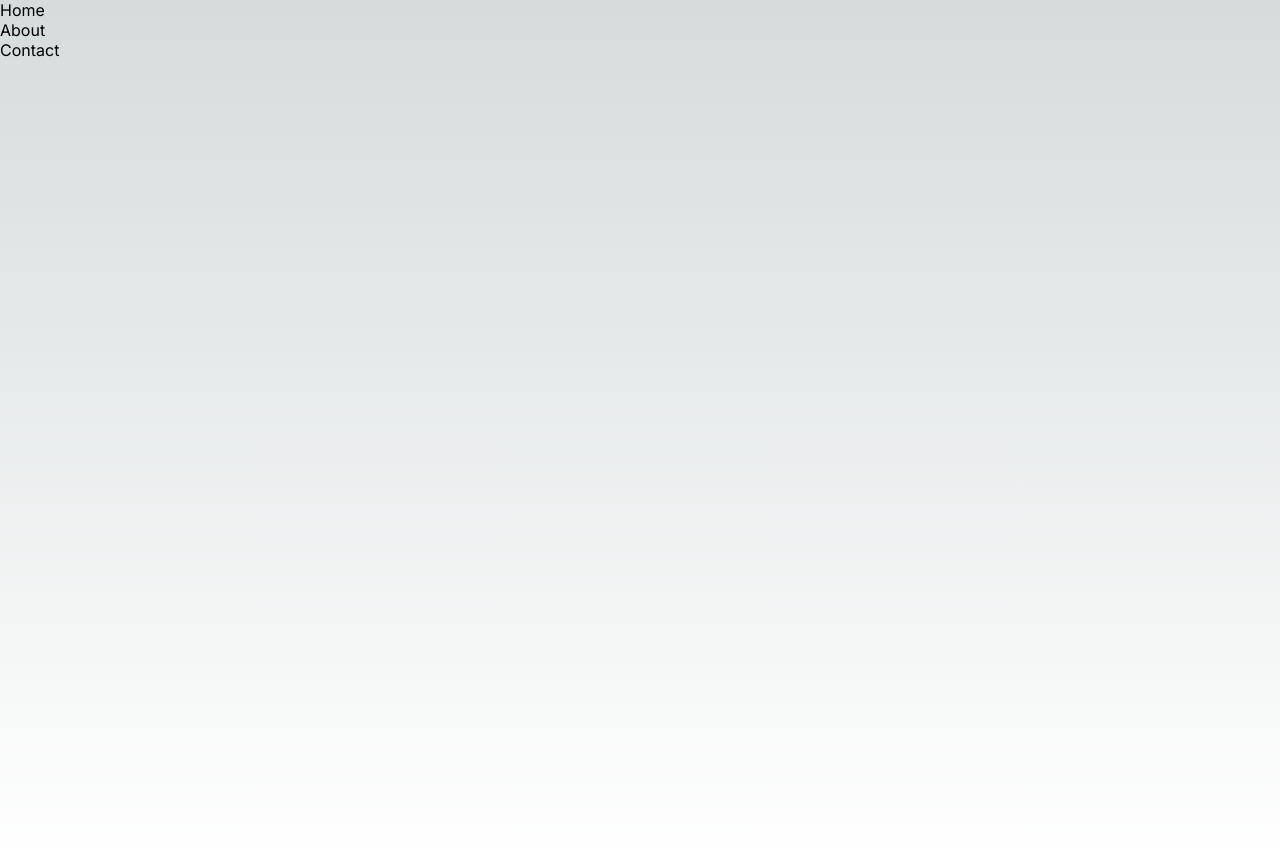
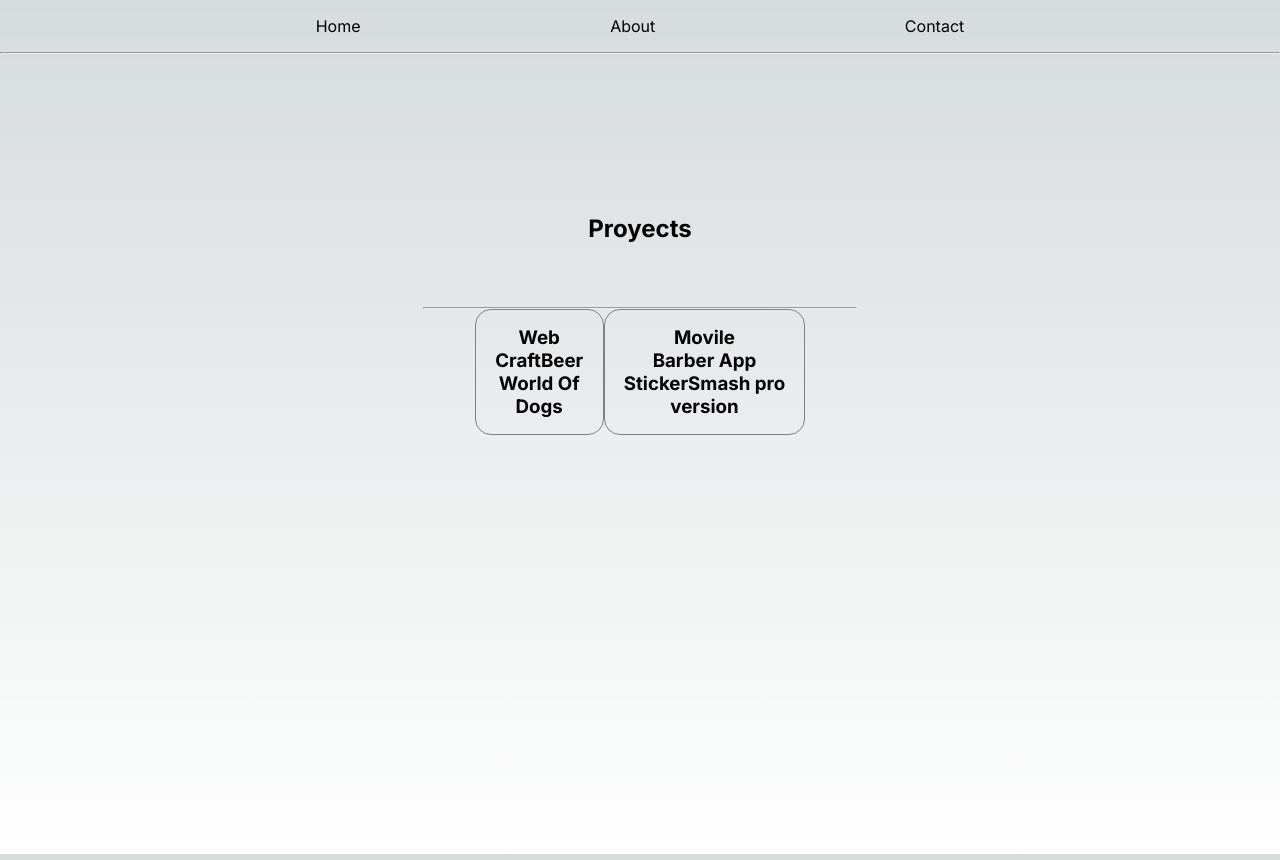
Before and after one commit to AlexisWeber98/Portfolio, a Next.js app: page / in a window 1280 px wide. Built offline with nearby package versions, Linux system fonts and the light colour scheme.

Commit message:
css refactor

```diff
--- a/app/globals.css
+++ b/app/globals.css
@@ -100,6 +100,10 @@ a {
   text-decoration: none;
 }
 
+.navContain{
+margin: 1em;
+}
+
 @media (prefers-color-scheme: dark) {
   html {
     color-scheme: dark;
--- a/app/layout.tsx
+++ b/app/layout.tsx
@@ -18,9 +18,10 @@ export default function RootLayout({
   return (
     <html lang="en">
       <body className={inter.className}>
-        <div>
+        <div className='navContain'>
           <NavBar/>
         </div>
+        <hr />
         {children}
         </body>
     </html>
--- a/app/page.tsx
+++ b/app/page.tsx
@@ -1,10 +1,13 @@
 import Image from 'next/image'
 import styles from './page.module.css'
+import Proyects from '@/components/Proyects/Proyects'
 
 export default function Home() {
   return (
     <main className={styles.main}>
-
+     <div>
+      <Proyects/>
+     </div>
     </main>
   )
 }
--- /dev/null
+++ b/components/NavBar/NavBar.module.css
@@ -0,0 +1,10 @@
+.nav{
+    display: flex;
+    align-content: space-between;
+    align-items: center;
+    justify-content: center;
+}
+
+.nav div {
+    margin-inline: 10%;
+}
--- a/components/NavBar/NavBar.tsx
+++ b/components/NavBar/NavBar.tsx
@@ -1,8 +1,9 @@
+import styles from './NavBar.module.css'
 import Link from "next/link";
 
 export default function NavBar () {
   return (
-    <nav className="nav">
+    <nav className={styles.nav}>
       <div>
         <Link href="/ "> Home </Link>
       </div>
--- a/components/Proyects/Proyects.module.css
+++ b/components/Proyects/Proyects.module.css
@@ -5,26 +5,25 @@
   padding: 1em;
 }
 
+.center {
+  display: flex;
+  justify-content: center;
+  align-items: center;
+  position: relative;
+  padding: 4rem 0;
+}
 
 .proyects {
   display: flex;
   justify-content: space-between;
-  margin-left: 20%;
-  margin-right: 20%;
  text-align: center;
+ margin-inline: 12%;
 
 }
 
-.web {
-  border: solid 1px blue;
-  padding: 1em;
-}
 
-.web  {
-    border: solid 2px grey;
-    border-radius: 1em
-}
-.movile {
+
+.cards{
   border: solid 1px grey;
   border-radius: 1em;
 
--- a/components/Proyects/Proyects.tsx
+++ b/components/Proyects/Proyects.tsx
@@ -6,14 +6,15 @@ const Proyects = () => {
 
   return (
     <main className={styles.container}>
-      <h2 className="title">Proyects</h2>
+      <h2 className={styles.center}>Proyects</h2>
+      <hr />
 
       <div className={styles.proyects}>
-        <div className={styles.web}>
+        <div className={styles.cards}>
           <h3 className="title">Web</h3>
           <WebProyects/>
         </div>
-        <div className={styles.movile}>
+        <div className={styles.cards}>
           <h3 className="title">Movile</h3>
           <MovileProyects />
         </div>
```
